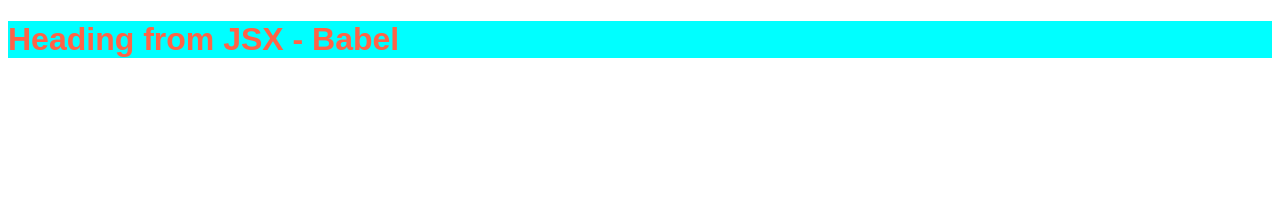
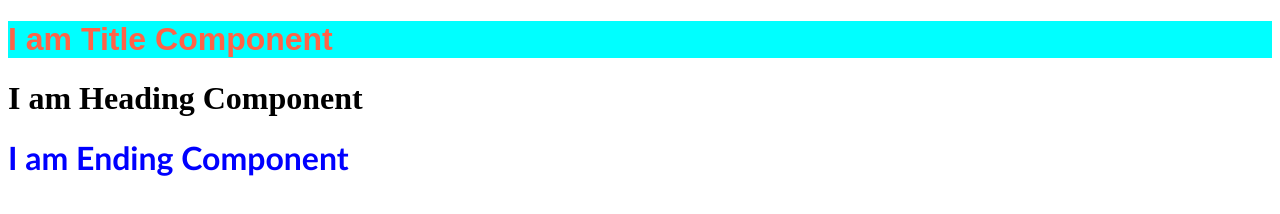
Before and after one commit to Mudhasar07/React-Project, a React app: page / in a window 1280 px wide. Built offline with nearby package versions, Linux system fonts and the light colour scheme.

Commit message:
creating-FunctionalComponent-ReactElement-returnJSX

```diff
--- a/app.js
+++ b/app.js
@@ -1,24 +1,40 @@
 import React from "react";
 import ReactDOM from "react-dom/client"
 
-const heading = React.createElement("h1", {id: "heading"}, "The heading 1"); // Normal create Element
-
 /**
  *
+ * React Components are 2 types
+ *  1. Class based component -> Old way.
+ *  2. Functional component -> New way
  *
- * JSX is a not pure JS Code. JS Browser does not understand JSX. its throw error.
+ * Functional component -> is a normal Javascript Function -> Which returns some JSX code or ReactElement -> is an normal JS Object
  *
- * Babel will Convert JSX into normal React.createElement.
+ * Functional Component always start with CAPITAL LETTER.
  *
- * JSX => Babel transpile it to React.createElement => ReactElement as (JS object) => change to HTML Element => RENDER it to browser.
- *
+ * Component Composition -> Passing another react component inside a react component.
  *
  */
 
-const jsxHeading = (<h1 id="heading" >
-    Heading from JSX - Babel
-    </h1>) // JSX syntax for creating element
+const TitleComponent = () =>{
+    return <h1 id="heading"> I am Title Component</h1>
+}
+
+const EndComponent = () => {
+    return (
+        <h1 id="endingComponent"> I am Ending Component</h1>
+    )
+}
+
+const HeadingComponent = () =>{
+    return (
+        <div id="container">
+            <TitleComponent />
+            <h1>I am Heading Component</h1>
+            <EndComponent />
+        </div>
+    )
+}
 
 const root = ReactDOM.createRoot(document.getElementById("root"));
 
-root.render(jsxHeading);
+root.render(<HeadingComponent />);
--- a/index.css
+++ b/index.css
@@ -3,3 +3,8 @@
     font-family:Arial, Helvetica, sans-serif;
     background-color: aqua;
 }
+
+#endingComponent{
+    color: blue;
+    font-family: 'Gill Sans', 'Gill Sans MT', Calibri, 'Trebuchet MS', sans-serif;
+}
```
